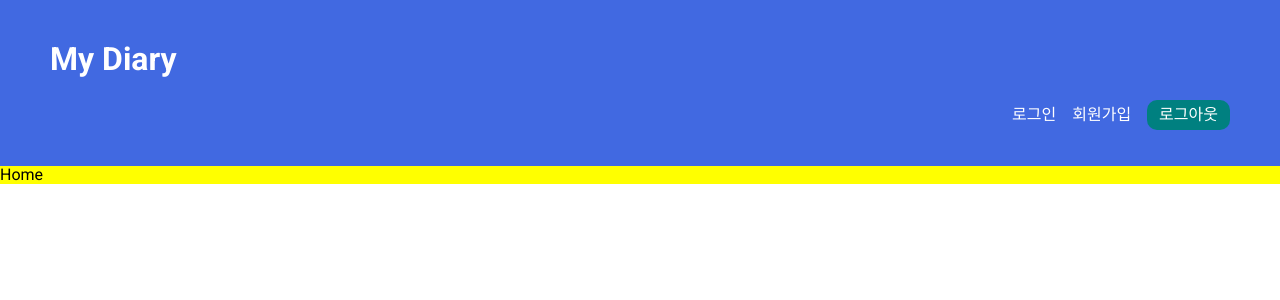
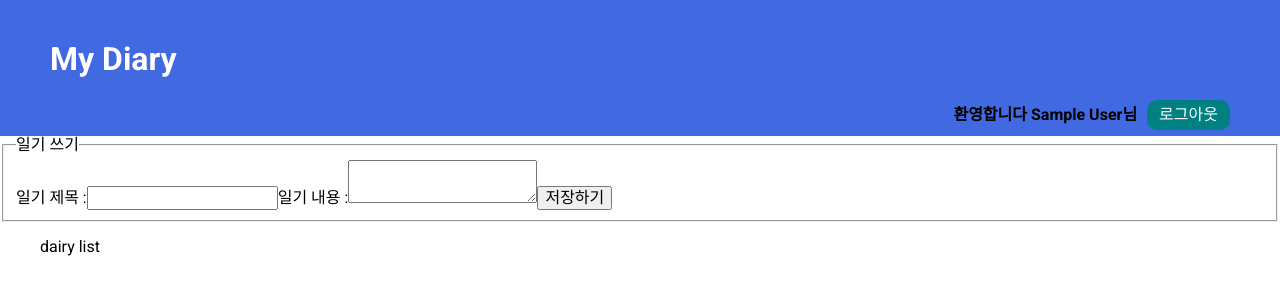
Before and after one commit to dong53358/APT-story, a React (Create React App) app: page / in a window 1280 px wide. Shown: the top 300 px of the page. Built offline with nearby package versions, Linux system fonts and the light colour scheme; no server answers; sample sign-in values are in the browser's storage.

Commit message:
home.js and fireStore set

```diff
--- a/src/App.js
+++ b/src/App.js
@@ -1,20 +1,37 @@
-import { BrowserRouter, Routes, Route } from "react-router-dom";
+import { BrowserRouter, Routes, Route, Navigate } from "react-router-dom";
 import Nav from "./components/Nav";
+import { useAuthContext } from "./hooks/useAuthContext";
 import Home from "./pages/home/Home";
 import Login from "./pages/login/Login";
 import Signup from "./pages/signup/Signup";
 
 function App() {
+  const { isAuthReady, user } = useAuthContext();
   return (
     <div className="App">
-      <BrowserRouter>
-        <Nav />
-        <Routes>
-          <Route path="/" element={<Home />}></Route>
-          <Route path="/login" element={<Login />}></Route>
-          <Route path="/signup" element={<Signup />}></Route>
-        </Routes>
-      </BrowserRouter>
+      {isAuthReady ? (
+        <BrowserRouter>
+          <Nav />
+          <Routes>
+            <Route
+              path="/"
+              element={
+                user ? <Home /> : <Navigate replace={true} to="/login" />
+              }
+            ></Route>
+            <Route
+              path="/login"
+              element={!user ? <Login /> : <Navigate replace={true} to="/" />}
+            ></Route>
+            <Route
+              path="/signup"
+              element={!user ? <Signup /> : <Navigate replace="true" to="/" />}
+            ></Route>
+          </Routes>
+        </BrowserRouter>
+      ) : (
+        "loading..."
+      )}
     </div>
   );
 }
--- a/src/components/Nav.js
+++ b/src/components/Nav.js
@@ -1,26 +1,35 @@
 import { Link } from "react-router-dom";
+import { useAuthContext } from "../hooks/useAuthContext";
 import { useLogout } from "../hooks/useLogout";
 import styles from "./Nav.module.css";
 
 export default function Nav() {
   const { logout } = useLogout();
+  const { user } = useAuthContext();
   return (
     <nav className={styles.nav}>
       <h1 className={styles.title}>
         <Link to="/">My Diary</Link>
       </h1>
       <ul className={styles.list_nav}>
+        {!user && (
+          <>
             <li>
               <Link to="/login">로그인</Link>
             </li>
             <li>
               <Link to="/signup">회원가입</Link>
             </li>
+          </>
+        )}
+        {user && (
           <li>
+            <strong>환영합니다 {user.displayName}님</strong>
             <button type="button" onClick={logout}>
               로그아웃
             </button>
           </li>
+        )}
       </ul>
     </nav>
   );
--- a/src/components/Nav.module.css
+++ b/src/components/Nav.module.css
@@ -1,6 +1,7 @@
 .nav {
   background-color: royalblue;
   padding: 20px 50px;
+  height: 12vh;
 }
 
 .nav .list_nav {
@@ -26,4 +27,5 @@
   border: none;
   color: #fff;
   cursor: pointer;
+  margin-left: 10px;
 }
--- a/src/context/AuthContext.js
+++ b/src/context/AuthContext.js
@@ -1,4 +1,6 @@
-const { createContext, useReducer } = require("react");
+import { onAuthStateChanged } from "firebase/auth";
+import { appAuth } from "../firebase/config";
+import { createContext, useEffect, useReducer } from "react";
 
 // context 객체를 생성
 const AuthContext = createContext();
@@ -9,15 +11,26 @@ const authReducer = (state, action) => {
       return { ...state, user: action.payload };
     case "logout":
       return { ...state, user: null };
+    case "isAuthReady":
+      return { ...state, user: action.payload, isAuthReady: true };
     default:
       return state;
   }
 };
+
 // context를 구독할 컴포넌트의 묶음 범위를 설정
 const AuthContextProvider = ({ children }) => {
   const [state, dispatch] = useReducer(authReducer, {
     user: null,
+    isAuthReady: false,
   });
+
+  useEffect(() => {
+    const unsubscribe = onAuthStateChanged(appAuth, (user) => {
+      dispatch({ type: "isAuthReady", payload: user });
+    });
+    return unsubscribe;
+  }, []);
 
   console.log("user state:", state);
   return (
--- /dev/null
+++ b/src/pages/home/DirayFrom.js
@@ -0,0 +1,47 @@
+import { useState } from "react";
+
+export default function DiaryForm() {
+  const [title, setTitle] = useState("");
+  const [text, setText] = useState("");
+
+  const handleDate = (event) => {
+    if (event.target.id === "tit") {
+      setTitle(event.target.value);
+    } else if (event.target.id === "txt") {
+      setText(event.target.value);
+    }
+  };
+  const handleSubmit = (event) => {
+    event.preventDefault();
+    console.log(title, text);
+  };
+
+  return (
+    <>
+      <form onSubmit={handleSubmit}>
+        <fieldset>
+          <legend>일기 쓰기</legend>
+          <label htmlFor="tit">일기 제목 :</label>
+          <input
+            value={title}
+            id="tit"
+            type="text"
+            required
+            onChange={handleDate}
+          />
+
+          <label htmlFor="txt">일기 내용 :</label>
+          <textarea
+            value={text}
+            id="txt"
+            type="text"
+            required
+            onChange={handleDate}
+          ></textarea>
+
+          <button type="submit">저장하기</button>
+        </fieldset>
+      </form>
+    </>
+  );
+}
--- a/src/pages/home/Home.js
+++ b/src/pages/home/Home.js
@@ -1,5 +1,13 @@
+import DiaryForm from "./DirayFrom";
 import styles from "./Home.module.css";
 
 export default function Home() {
-  return <div className={styles.zz}>Home</div>;
+  return (
+    <main className={styles.cont}>
+      <aside className={styles.side_menu}>
+        <DiaryForm></DiaryForm>
+      </aside>
+      <ul className={styles.content_list}>dairy list</ul>
+    </main>
+  );
 }
```
Also changed, not shown: src/hooks/useFirestore.js (added, +33 -0 lines). Lines whose indentation alone changed are shown as unchanged.
